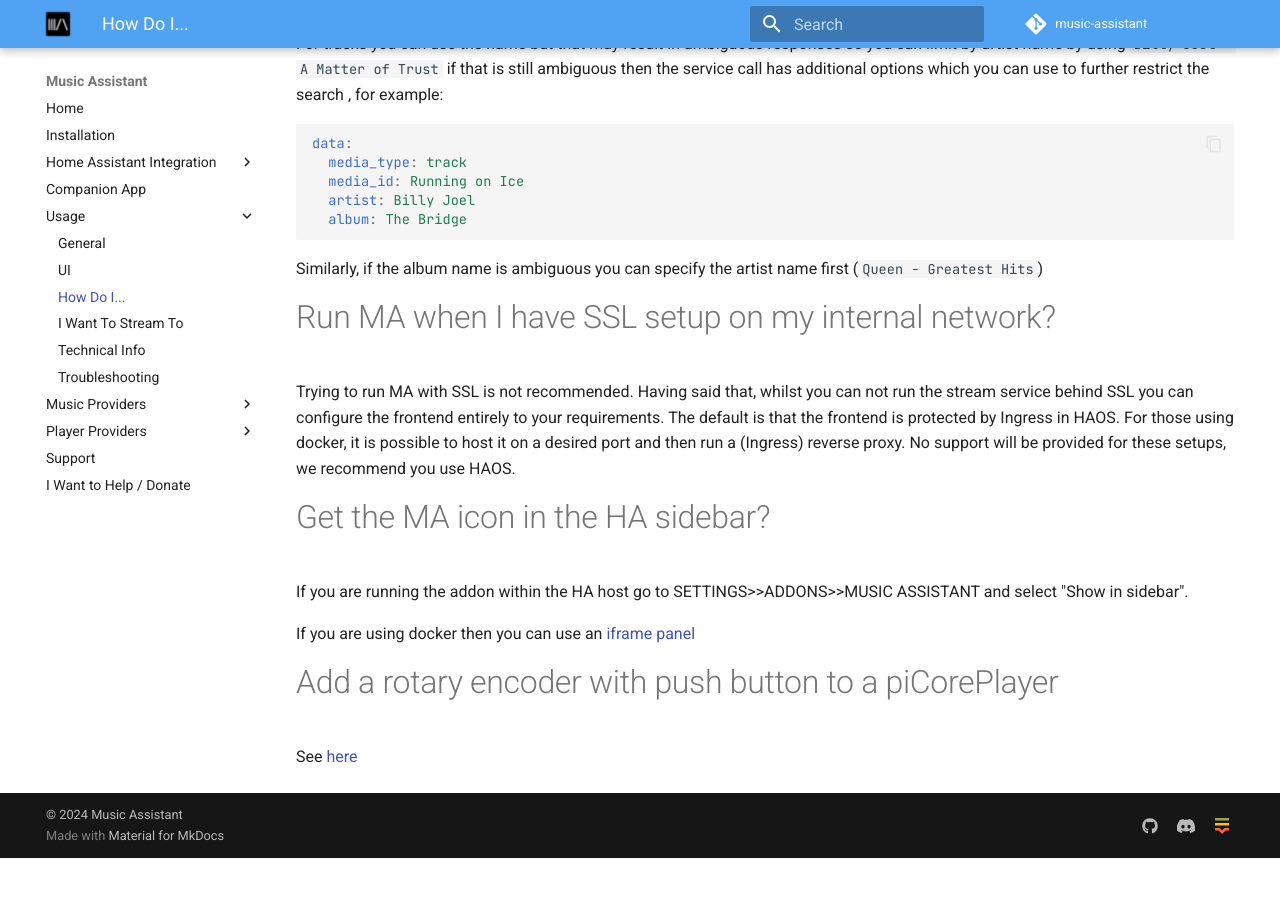
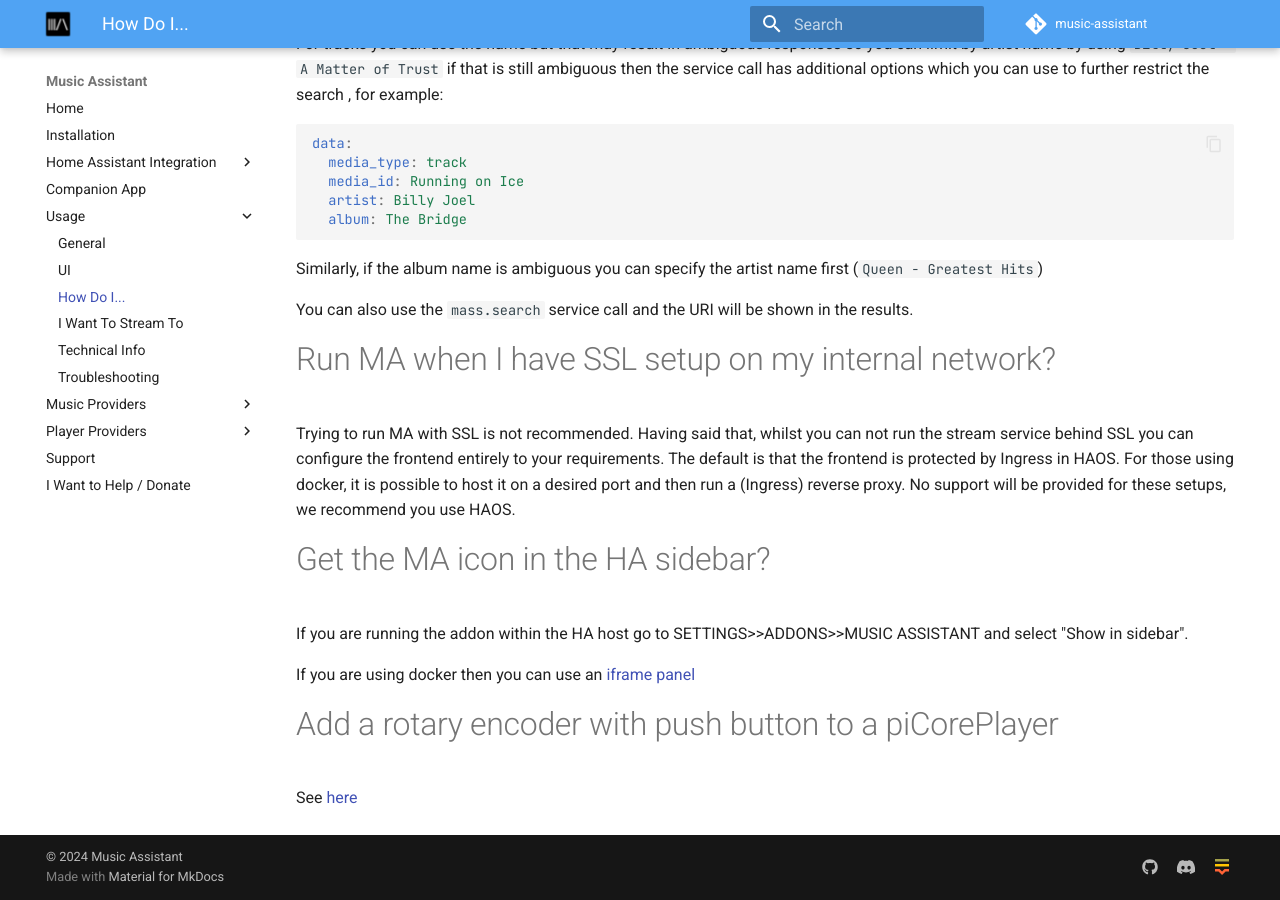
Before and after one commit to pwbriggs/music-assistant.github.io, an MkDocs documentation site: the page built from docs/faq/how-to.md, in a window 1280 px wide and 900 px high, scrolled down 3466 px. Built offline with MkDocs 1.6.1 and Material for MkDocs 9.7.7, drawn with Linux system fonts in a browser that asks for light colours; before the commit the page ends 4324 px from its top, so only the background shows below that.

Commit message:
Addition to how to get the URI

```diff
--- a/docs/faq/how-to.md
+++ b/docs/faq/how-to.md
@@ -135,6 +135,8 @@
 
 Similarly, if the album name is ambiguous you can specify the artist name first (`Queen - Greatest Hits`)
 
+You can also use the `mass.search` service call and the URI will be shown in the results.
+
 # Run MA when I have SSL setup on my internal network?
 
 Trying to run MA with SSL is not recommended. Having said that, whilst you can not run the stream service behind SSL you can configure the frontend entirely to your requirements. The default is that the frontend is protected by Ingress in HAOS. For those using docker, it is possible to host it on a desired port and then run a (Ingress) reverse proxy. No support will be provided for these setups, we recommend you use HAOS.
```
